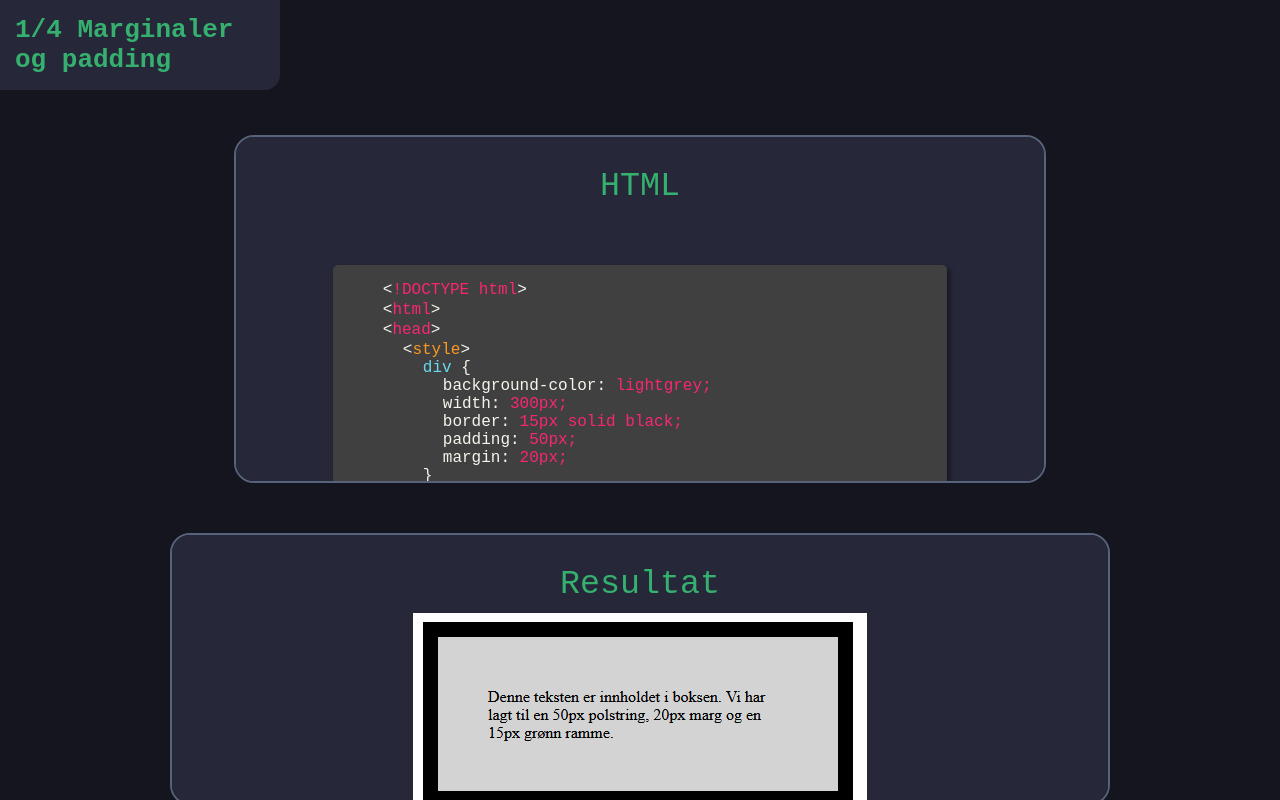
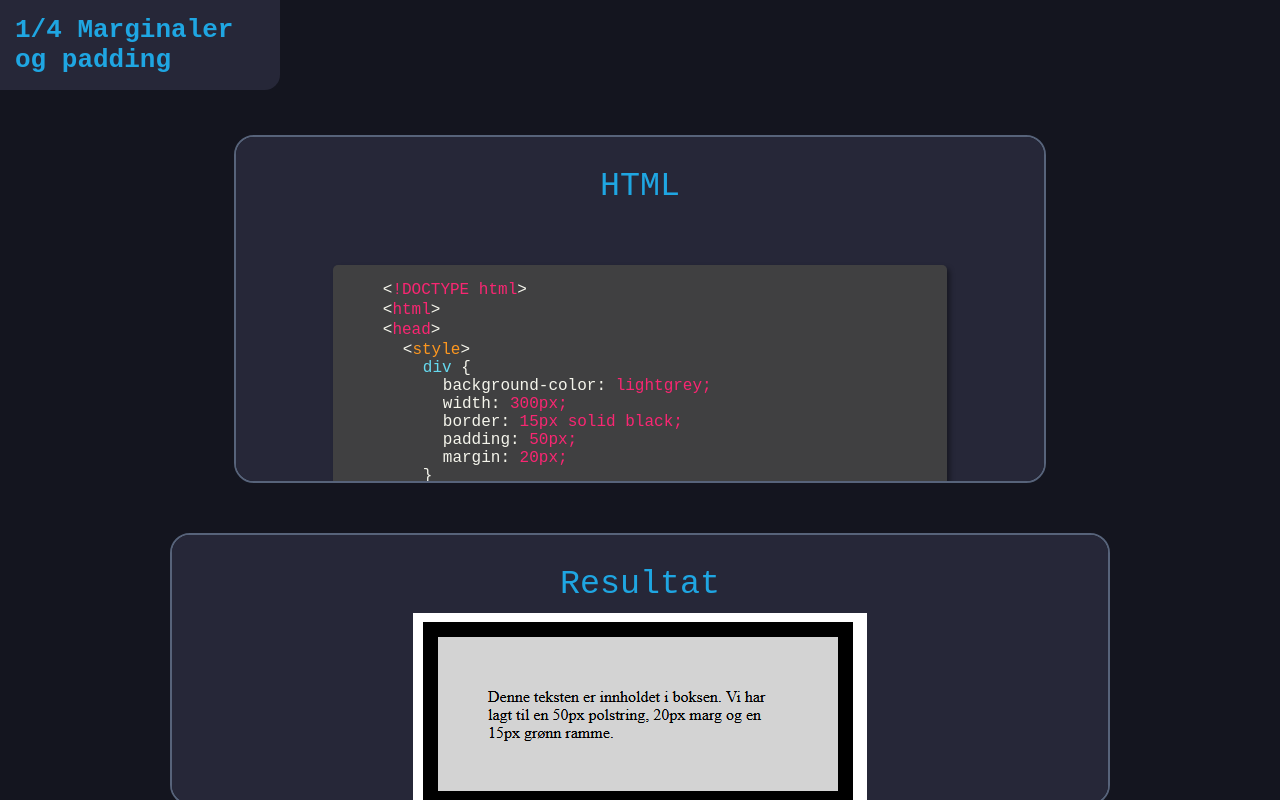
Before and after one commit to Extoren/NettsideGuide, a website: page Guids/medium/medium.html in a window 1280 px wide. Drawn offline with nearby package versions, Linux system fonts and the light colour scheme.

Commit message:
Color update

```diff
--- a/Guids/hard/main.css
+++ b/Guids/hard/main.css
@@ -11,7 +11,7 @@
   left: 50%;
   transform: translateX(-50%);
   font-size: 30px;
-  color: var(--clr-amazonitt);
+  color: var(--clr-rubin);
   font-size: 35pt;
 }
 
@@ -71,7 +71,7 @@ body {
 .page4 { background: blue; }
  */
 h1 {
-	color: var(--clr-amazonitt);
+	color: var(--clr-rubin);
 	font-family: monospace;
 	width: 250px;
 	background: var(--clr-tekstBoks);
@@ -158,7 +158,7 @@ h3 {
 }
 
 .text p {
-    color: var(--clr-amazonitt);
+    color: var(--clr-rubin);
 	font-size: 25pt;
 	padding: 10px;
 	font-family: monospace;
--- a/Guids/medium/main.css
+++ b/Guids/medium/main.css
@@ -11,7 +11,7 @@
   left: 50%;
   transform: translateX(-50%);
   font-size: 30px;
-  color: var(--clr-amazonitt);
+  color: var(--clr-safir);
   font-size: 35pt;
 }
 
@@ -71,7 +71,7 @@ body {
 .page4 { background: blue; }
  */
 h1 {
-	color: var(--clr-amazonitt);
+	color: var(--clr-safir);
 	font-family: monospace;
 	width: 250px;
 	background: var(--clr-tekstBoks);
@@ -158,7 +158,7 @@ h3 {
 }
 
 .text p {
-    color: var(--clr-amazonitt);
+    color: var(--clr-safir);
 	font-size: 25pt;
 	padding: 10px;
 	font-family: monospace;
```
